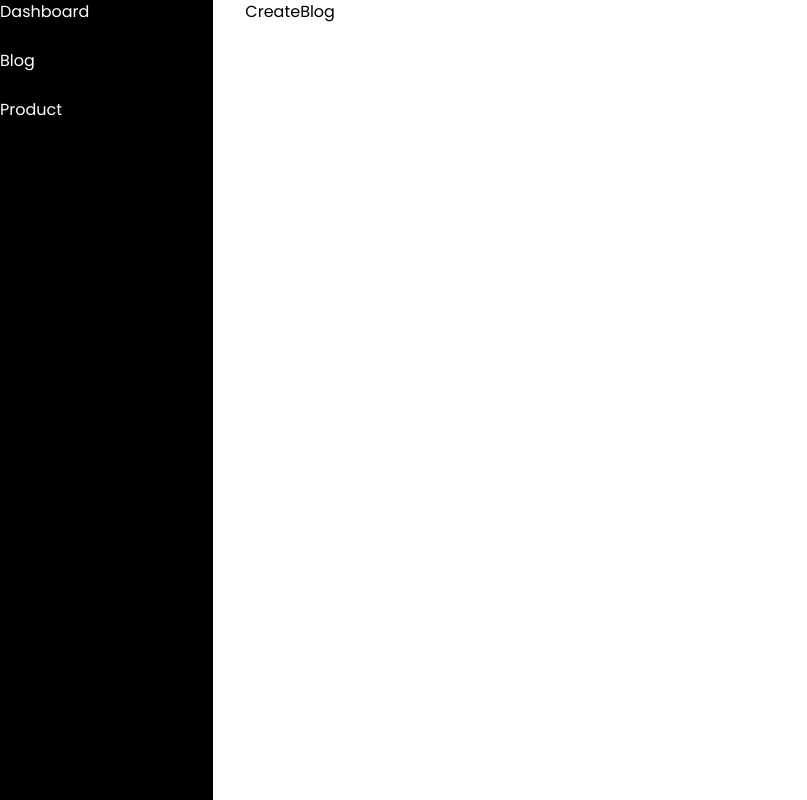
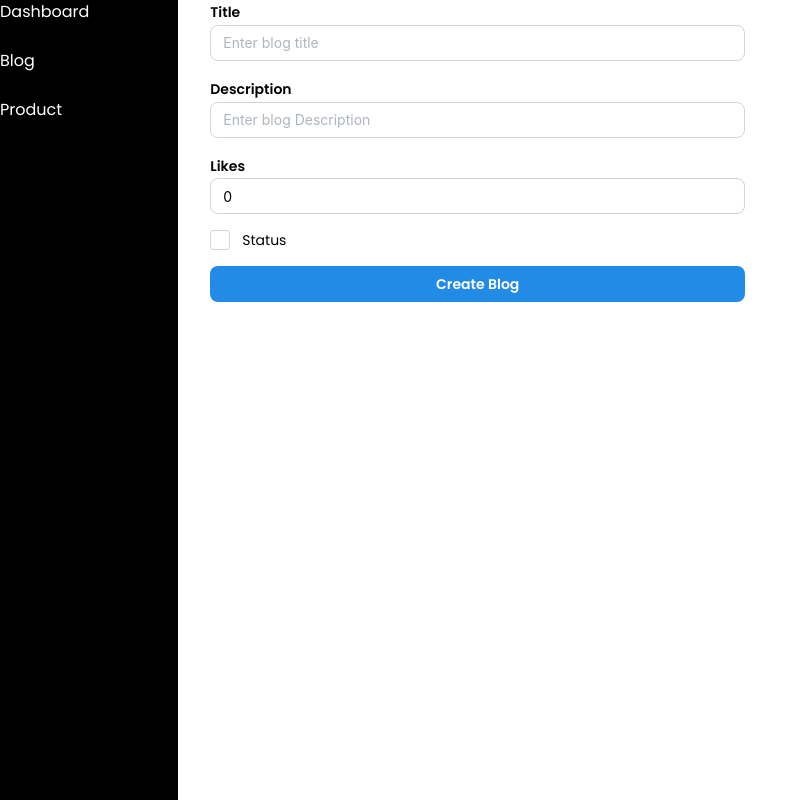
Before and after one commit to reewazz/React-6-7-, a React (Vite) app: page /admin/blog in a window 1280 px wide. Shown: the whole page, without its empty margins (0-807 px from the left). Built offline with nearby package versions, Linux system fonts and the light colour scheme; sample sign-in values are in the browser's storage.

Commit message:
implemented create blog

```diff
--- a/src/App.jsx
+++ b/src/App.jsx
@@ -35,7 +35,7 @@ function App() {
 
 <Route path="products" element = {<ProductPage/>}/>
 <Route path="products/:name" element = {<ProductDetailPage/>}/>
-<Route path="todo" element = { <TodoList2/>  } />
+<Route path="/todo" element = { <TodoList2/>  } />
 <Route path="todo2" element = { <TodoList/>  } />
 <Route path="course" element = {<h1>This is Course page this is main</h1>} />
 <Route path="course/:name" element = {<CourseDetailPage/>} />
--- a/src/components/Dashboard/CreateBlog.jsx
+++ b/src/components/Dashboard/CreateBlog.jsx
@@ -1,9 +1,52 @@
-import React from 'react'
+import { Button, Checkbox, TextInput } from "@mantine/core";
+import axios from "axios";
+import React, { useState } from "react";
 
 const CreateBlog = () => {
-  return (
-    <div>CreateBlog</div>
-  )
-}
+  const [title,setTitle] = useState("")
+  const [description,setDescription] = useState("")
+  const  [status,setStatus] = useState(false)
+  const [likes,setLikes] = useState(0)
 
-export default CreateBlog
+  const handleSubmit = async () => {
+  try{
+      const body = {
+      title: title,
+      author: "6a8ee603b363c99f303f7d6d",
+      description: description,
+      status: status,
+      category: "6a86fa7e642082de48f594ca",
+      likes: likes,
+    };
+    const res = await axios.post("http://localhost:8000/blog/create", body);
+    alert("Blog created Successfully")
+    setTitle("")
+      setStatus()
+      setDescription()
+      setLikes()
+  }
+  catch(err) {
+    console.error(err.response.data)
+    alert(err.response.data.message)
+  }
+
+  };
+
+
+  console.log(status,"lalalal")
+  return <div>
+
+
+
+<div className="flex flex-col gap-4 w-1/2">
+   <TextInput label = "Title" placeholder="Enter blog title" value={title} onChange={(e)=>setTitle(e.target.value)}/>
+   <TextInput label = "Description" placeholder="Enter blog Description" value={description} onChange={(e)=>setDescription(e.target.value)}/>
+   <TextInput label = "Likes" placeholder="Enter blog likes" value={likes} onChange={(e)=>setLikes(e.target.value)}/>
+    <Checkbox checked = {status} onChange={()=>setStatus(!status)} label="Status"/>
+        <Button onClick={handleSubmit}>Create Blog</Button>
+</div>
+
+  </div>;
+};
+
+export default CreateBlog;
--- a/src/layouts/AdminLayout.jsx
+++ b/src/layouts/AdminLayout.jsx
@@ -11,7 +11,7 @@ const AdminLayout = () => {
             <div>Product</div>
 
         </div>
-        <div className='4/6'>
+        <div className='w-full'>
          <Outlet/>
         </div>
 
--- a/src/layouts/AppLayout.jsx
+++ b/src/layouts/AppLayout.jsx
@@ -6,7 +6,7 @@ const AppLayout = () => {
   return (
     <div>
         <Navbar/>
-        <Outlet/>
+        {/* <Outlet/> */}
     </div>
   )
 }
```
